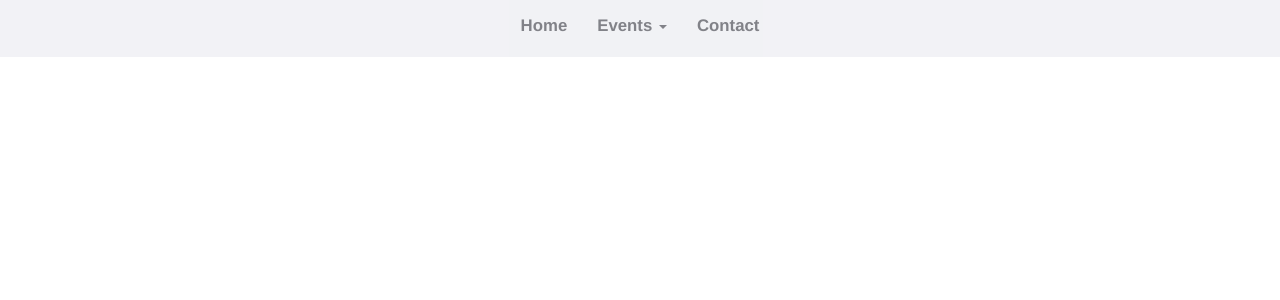
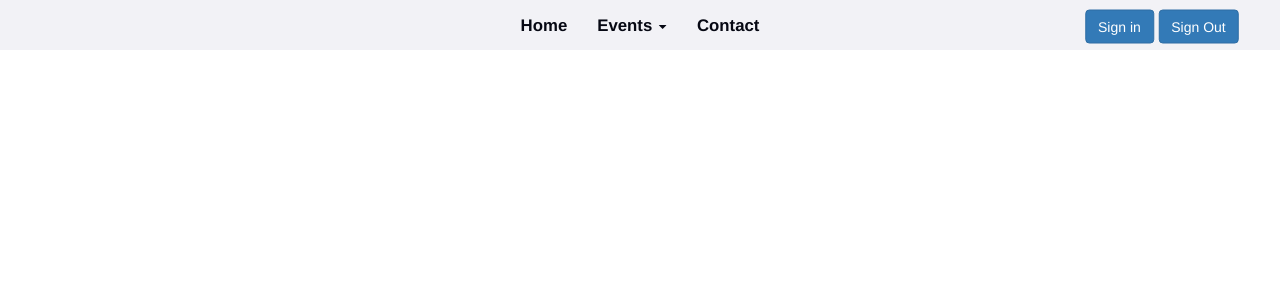
Before and after one commit to JeanOctave/projectJo2024, a PHP site: template user/MVC/view/default.html.twig in a window 1280 px wide. Shown: the top 300 px of the page. Run offline with PHP 8.4, Linux system fonts and the light colour scheme; the template is opened without the code that fills it, so the values that code supplies are empty; some libraries are stand-ins or nearby versions.

Commit message:
modify page home

```diff
--- a/user/MVC/view/default.html.twig
+++ b/user/MVC/view/default.html.twig
@@ -6,38 +6,40 @@
     <!-- css -->
     <link rel="stylesheet" href="front/css/bootstrap.min.css" />
     <link rel="stylesheet" href="front/css/style.css" />
-    <!-- js -->
-
   </head>
   {% block body %}{% endblock %}
     <!--- Nav -->
-
-          <nav class="navbar navbar-default" role="navigation"  id="nav1">
-            <!-- Brand and toggle get grouped for better mobile display -->
+    <nav class="navbar navbar-default" role="navigation" id="nav1">
       <div class="navbar-header">
-              <button type="button" class="navbar-toggle" data-toggle="collapse" data-target=".navbar-ex1-collapse">
-                <span class="sr-only">Toggle navigation</span>
+        <button type="button" class="navbar-toggle" data-toggle="collapse" data-target=".navbar-collapse">
+          <span class="icon-bar"></span>
           <span class="icon-bar"></span>
           <span class="icon-bar"></span>
         </button>
       </div>
-
-            <!-- Collect the nav links, forms, and other content for toggling -->
-            <div class="collapse navbar-collapse navbar-ex1-collapse" id="alignTextNav">
-              <ul class="nav navbar-nav" id="blockNavbar">
+      <div class="navbar-collapse collapse">
+        <div id="alignElementNav">
+          <ul class="nav navbar-nav navbar-center">
             <li><a href="#">Home</a></li>
             <li class="dropdown">
               <a href="#" class="dropdown-toggle" data-toggle="dropdown"> Events <b class="caret"></b></a>
-                  <ul class="dropdown-menu">
+              <ul class="dropdown-menu dropdown-menu-centered" id="nav1">
                 <li><a href="#">Activities</a></li>
                 <li><a href="#">Games</a></li>
-                  </ul></li>
+              </ul>
+            </li>
           <li><a href="#">Contact</a></li>
         </ul>
-            </div><!-- /.navbar-collapse -->
+        <ul class="nav navbar-nav navbar-right">
+          <li><input class="btn btn-primary" type="submit" value="Sign in" id="btnSign1"/></li>
+          <li><input class="btn btn-primary" type="submit" value="Sign Out" id="btnSign2"/></li>
+        </ul>
+      </div>
+      </div>
     </nav>
     <!-- Content -->
     {% block content %}{% endblock %}
+    <!-- js -->
     <script src="front/js/jquery.js"></script>
     <script src="front/js/bootstrap.min.js"></script>
   </body>
--- a/user/front/css/style.css
+++ b/user/front/css/style.css
@@ -13,22 +13,38 @@
 #nav1 {
   border-radius: 0%;
   border-color: transparent;
-  background-color: #E5E6ED;
-  opacity: 0.5;
+  background-color: rgba(229, 230, 237, 0.5);
 }
 a {
   color: #060813 !important;
   font-weight: bold;
   font-size: 120%;
 }
-#alignTextNav {
-  text-align:center;
+
+/* screen lower to 768px*/
+@media screen and (min-width: 768px){
+  .navbar-nav.navbar-center {
+    position: absolute;
+    left: 50%;
+    transform: translatex(-50%);
+  }
+  #btnSign1 {
+    transform: translate(-65%,25%);
+  }
+  #btnSign2 {
+    transform: translate(-50%,25%);
+  }
 }
-#blockNavbar {
-    display:inline-block;
-    float:none;
+
+/* screen higher to 768px*/
+@media screen and (max-width: 768px){
+  #btnSign1 {
+    transform: translate(20%, 10%);
+  }
+  #btnSign2 {
+    transform: translate(10%, 50%);
+  }
+  #alignElementNav {
+    margin-left: 50%;
+  }
 }
-#myNav {
-  background-color: transparent;
-  border-color: transparent;
-}
```
Also changed, not shown: user/user.php (+17 -2 lines). Lines whose indentation alone changed are shown as unchanged.
